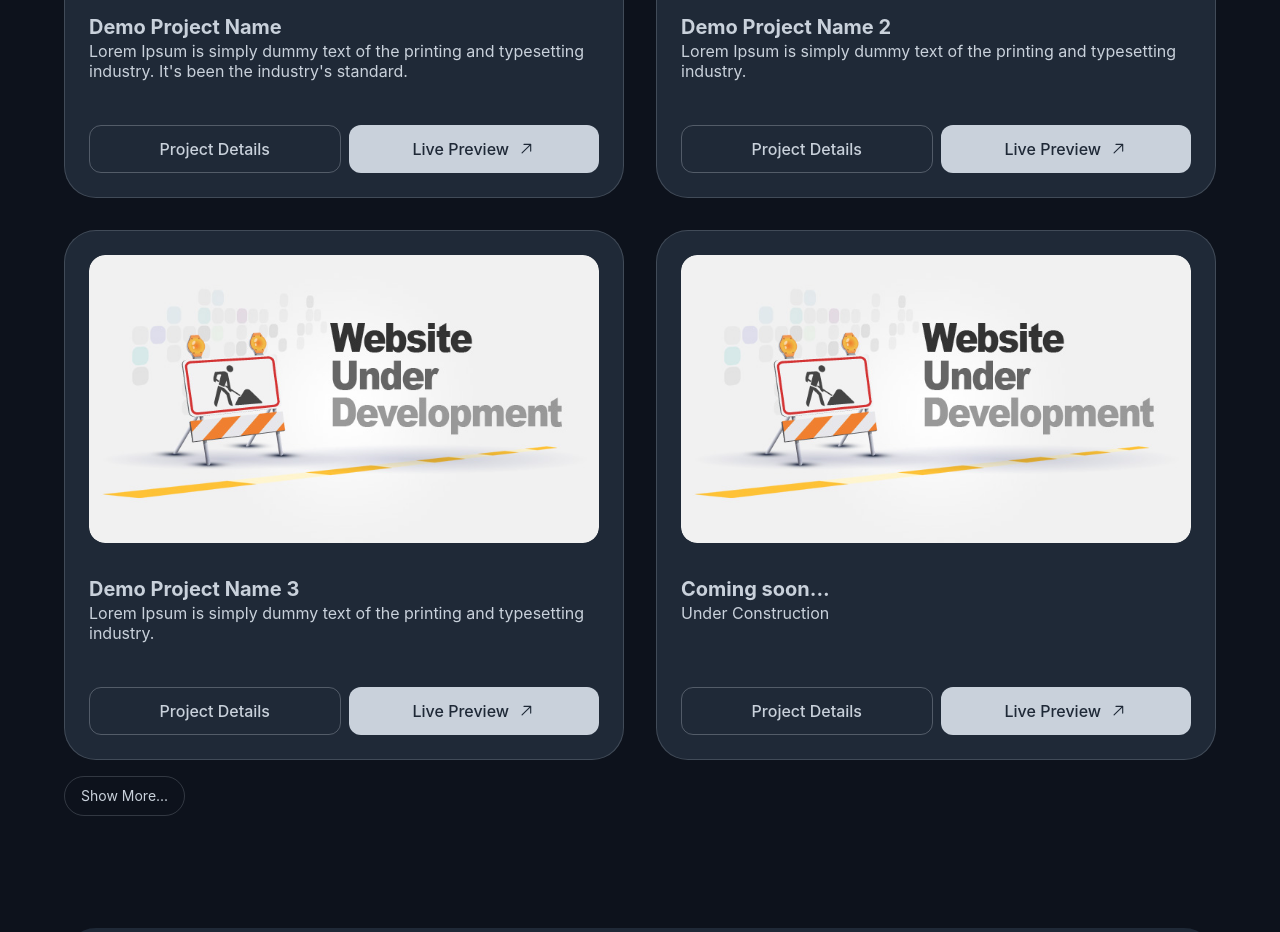
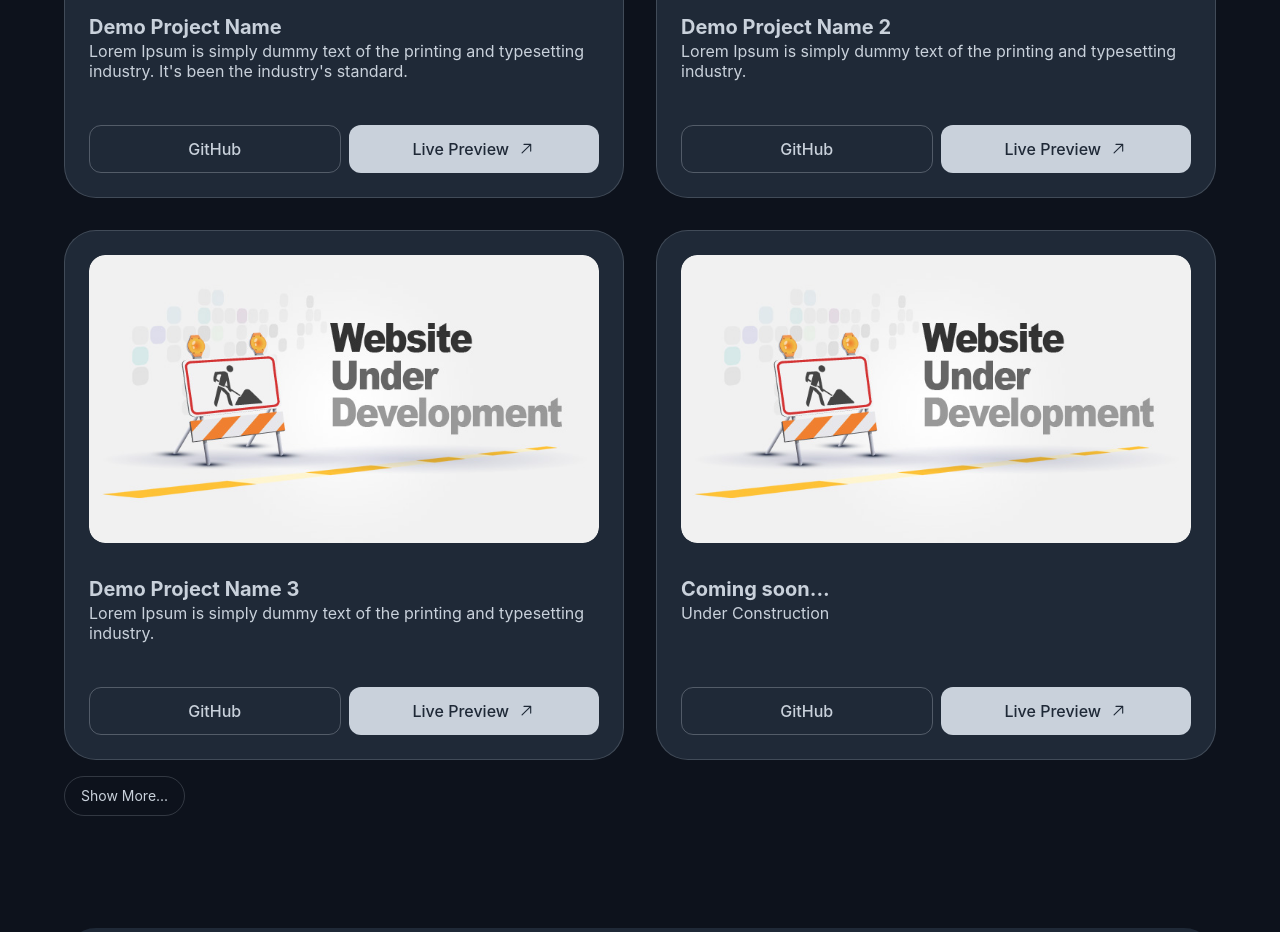
Before and after one commit to MdTamimAhamed/portfolio-project, a React (Vite) app: page / in a window 1280 px wide. Shown: the part 1660-2592 px from the top of the page. Built offline with nearby package versions, Linux system fonts and the light colour scheme; what @nauverse/tailwind-dot-grid-backgrounds would draw is missing.

Commit message:
dark mode added

```diff
--- a/src/components/reUseable/cards/ProjectCard.jsx
+++ b/src/components/reUseable/cards/ProjectCard.jsx
@@ -37,7 +37,7 @@ function ProjectCard({ thumbnail, title, description, category, tech = [] }) {
 
         <div className="mt-8 flex flex-col gap-2 sm:flex-row sm:gap-4 md:flex-col  md:gap-2 lg:flex-row">
           <ProjectCTABtn
-            cta_name="Project Details"
+            cta_name="GitHub"
             border={true}
             icon_visivility={false}
           />
```
